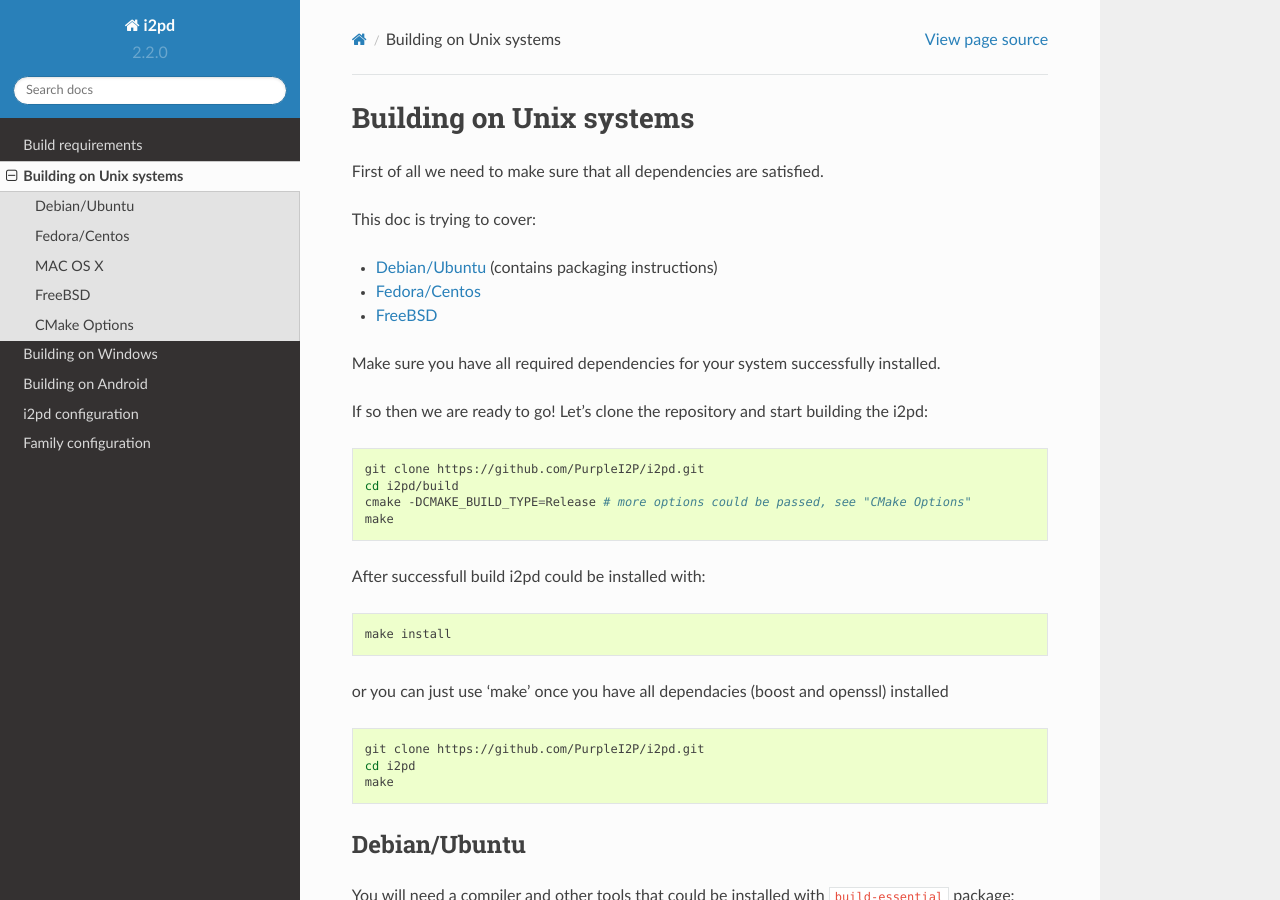
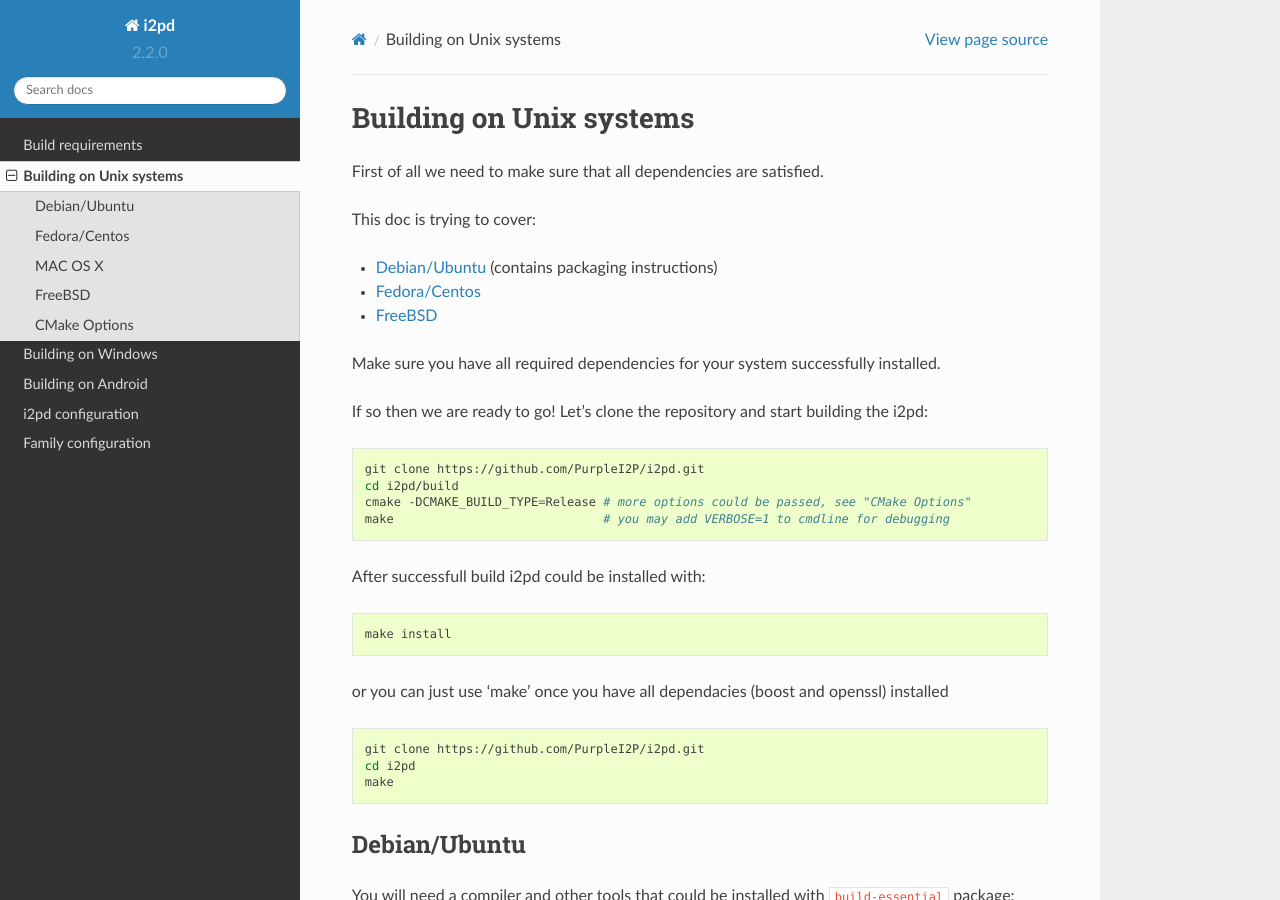
Before and after one commit to PurpleI2P/i2pd, a Sphinx documentation site: the page built from docs/build_notes_unix.md, in a window 1280 px wide and 900 px high. Built offline with Sphinx 7.4.7 and the Read the Docs theme 2.0.0, drawn with Linux system fonts in a browser that asks for light colours.

Commit message:
* cmake debug (closes #562)

````diff
--- a/docs/build_notes_unix.md
+++ b/docs/build_notes_unix.md
@@ -16,7 +16,7 @@
 git clone https://github.com/PurpleI2P/i2pd.git
 cd i2pd/build
 cmake -DCMAKE_BUILD_TYPE=Release # more options could be passed, see "CMake Options"
-make
+make                             # you may add VERBOSE=1 to cmdline for debugging
 ```
 
 After successfull build i2pd could be installed with:
````
Also changed, not shown: 1 other file.
